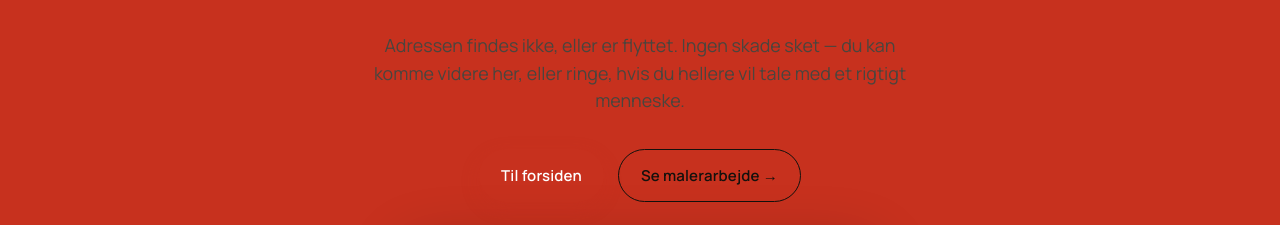
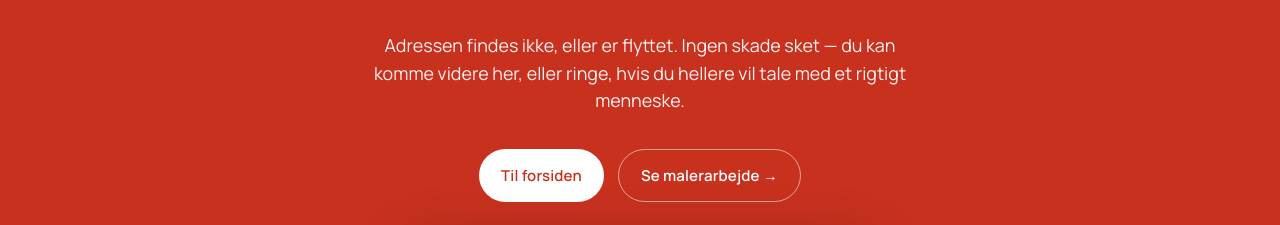
Before and after one commit to Buurski/denlillemaler, a plain HTML site: page 404.html in a window 1280 px wide. Shown: the part 504-729 px from the top of the page. Drawn offline with nearby package versions, Linux system fonts and the light colour scheme.

Commit message:
fix(404): kontrast på rød sektion - hvid knap og lys tekst

```diff
--- a/404.html
+++ b/404.html
@@ -72,14 +72,14 @@
         <em class="serif">maling.</em>
       </h2>
 
-      <p class="section-lede" style="margin: 0 auto 34px; max-width: 52ch;">
+      <p class="section-lede" style="margin: 0 auto 34px; max-width: 52ch; color:#fff; opacity:.93;">
         Adressen findes ikke, eller er flyttet. Ingen skade sket — du kan komme
         videre her, eller ringe, hvis du hellere vil tale med et rigtigt menneske.
       </p>
 
       <div style="display:flex; gap:14px; flex-wrap:wrap; justify-content:center; margin-bottom:26px;">
-        <a href="index.html" class="btn btn-primary">Til forsiden</a>
-        <a href="index.html#malerarbejde" class="btn btn-ghost">Se malerarbejde →</a>
+        <a href="index.html" class="btn" style="background:#fff; color:var(--red);">Til forsiden</a>
+        <a href="index.html#malerarbejde" class="btn" style="background:transparent; color:#fff; border:1.5px solid rgba(255,255,255,.55);">Se malerarbejde →</a>
       </div>
 
       <a href="tel:+4550519055" class="cta-phone">
```
